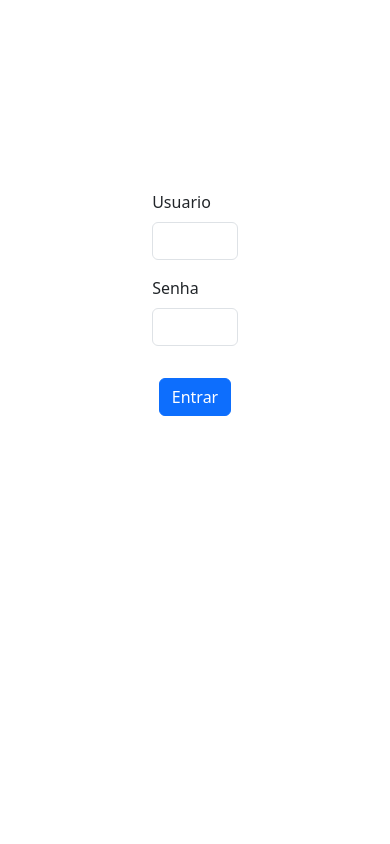
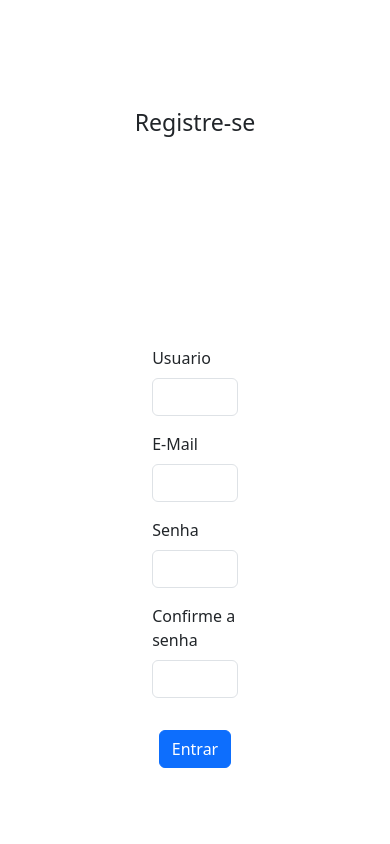
Before and after one commit to deborahbezerrolv/ProjetoPHP, a PHP site: page / in a window 390 px wide. Run offline with PHP 8.4, Linux system fonts and the light colour scheme.

Commit message:
add cadastro

```diff
--- a/bancophp.sql
+++ b/bancophp.sql
@@ -5,9 +5,10 @@ use veterinario;
 create table login(
 id int (15) not null unique,
 usuario varchar (45) not null unique,
+email varchar (45) not null unique,
 senha int (16) not null
 );
 
 
-insert into login (id, usuario, senha) values ('13898','admin', '1234');
-insert into login (id, usuario, senha) values ('13899','colaboradorvet', '4321');
+insert into login (id, usuario, email, senha) values ('13898','admin', 'admin@gmail.com', '1234');
+insert into login (id, usuario, email, senha) values ('13899','colaboradorvet', 'colabvet@gmail.com' '4321');
--- a/cabecalho.php
+++ b/cabecalho.php
@@ -6,6 +6,13 @@
     <title>Veterinario</title>
 
     <style>
+        .subtitle {
+          width: 100%;
+          height: 30vh;
+          display: flex;
+          justify-content: center;
+          align-items: center;
+        }
         .container {
             width: 90%;
             height: 70vh;
--- /dev/null
+++ b/cadastro.php
@@ -0,0 +1,39 @@
+<div>
+    <div class="subtitle">
+        <h3>Registre-se</h3>
+    </div>
+        <div class="container">
+            <div class="row">
+                <div class="col"></div>
+                <div class="col">
+                    <div class="mt-3">
+                        <form action="verificaLogin.php" method="post">
+                            <div class="mb-3">
+                                <label for="usuario" class="form-label">Usuario</label>
+                                <input type="text" name="usuario" class="form-control" id="exampleInputEmail1" aria-describedby="">
+                            </div>
+                            <div class="mb-3">
+                                <label for="senha" class="form-label">E-Mail</label>
+                                <input type="email" name="email" class="form-control" id="senha">
+                            </div>
+                            <div class="mb-3">
+                                <label for="senha" class="form-label">Senha</label>
+                                <input type="password" name="senha" class="form-control" id="senha">
+                            </div>
+                            <div class="mb-3">
+                                <label for="senha" class="form-label">Confirme a senha</label>
+                                <input type="password" name="csenha" class="form-control" id="senha">
+                            </div>
+                            <div class="text-center">
+                                <button type="submit" class="  btn btn-primary mt-3">Entrar</button>
+                            </div>
+
+                        </form>
+                    </div>
+
+                </div>
+                <div class="col"></div>
+            </div>
+        </div>
+
+</div>
--- /dev/null
+++ b/config.php
@@ -0,0 +1,6 @@
+<?php
+
+    $dbHost = ''
+    $dbUsuario = '';
+    $dbSeneha = '';
+    $dbNome = 'veterinario';
--- a/form2.php
+++ b/form2.php
@@ -14,6 +14,12 @@
   <div class="col-md-4 position-relative">
     <label for="validationTooltip02" class="form-label">Nome do Animal:</label>
     <input type="text" name = "animal" class="form-control" id="validationTooltip02" value="" required>
+    <div class="valid-tooltip">
+    </div>
+  </div>
+  <div class="col-md-4 position-relative">
+    <label for="validationTooltip02" class="form-label">Idade do Animal</label>
+    <input type="text" name = "idade" class="form-control" id="validationTooltip02" value="" required>
     <div class="valid-tooltip">
     </div>
   </div>
--- a/formLogin.php
+++ b/formLogin.php
@@ -18,7 +18,6 @@
 
                 </form>
             </div>
-
         </div>
         <div class="col"></div>
     </div>
--- a/index.php
+++ b/index.php
@@ -1,5 +1,5 @@
 <?php
 
 require_once "cabecalho.php";
-include "formLogin.php";
+include "cadastro.php";
 require_once "rodape.php";
```
Also changed, not shown: Dao.php (+17 -0 lines).
